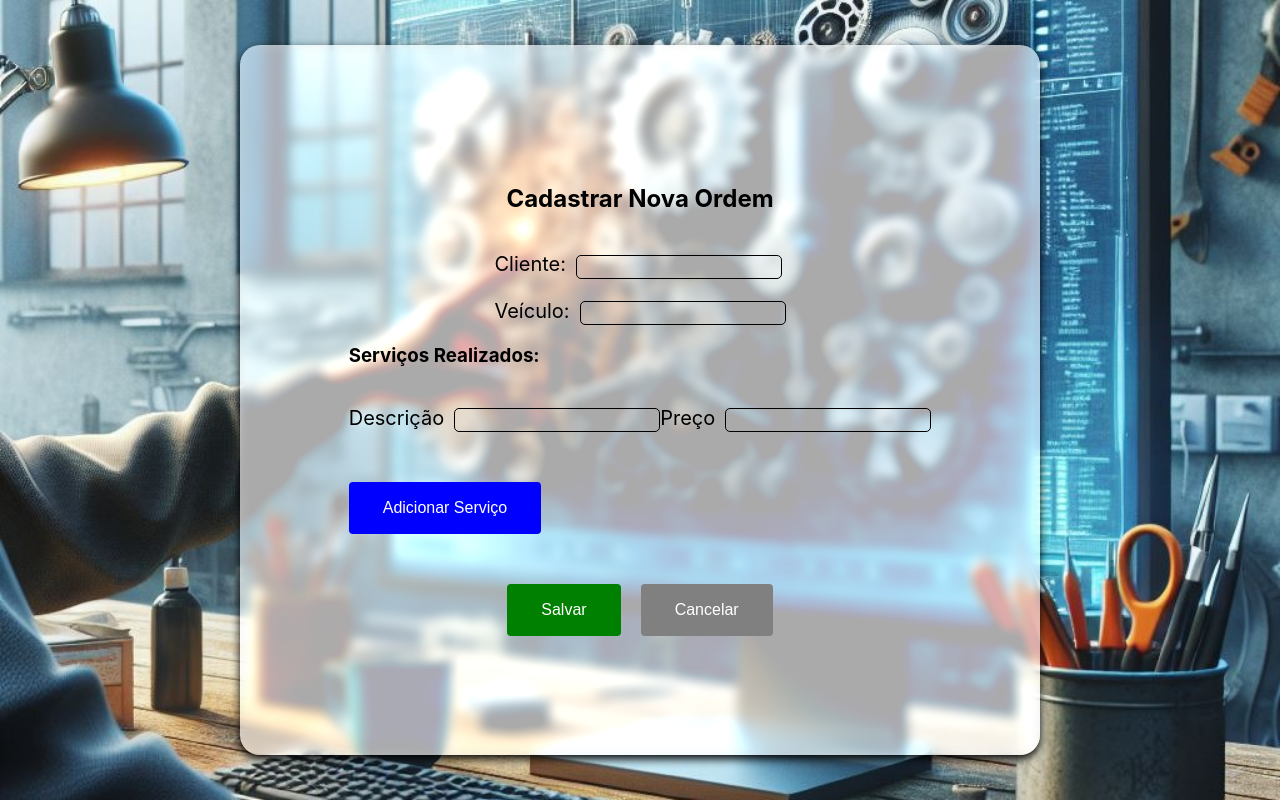
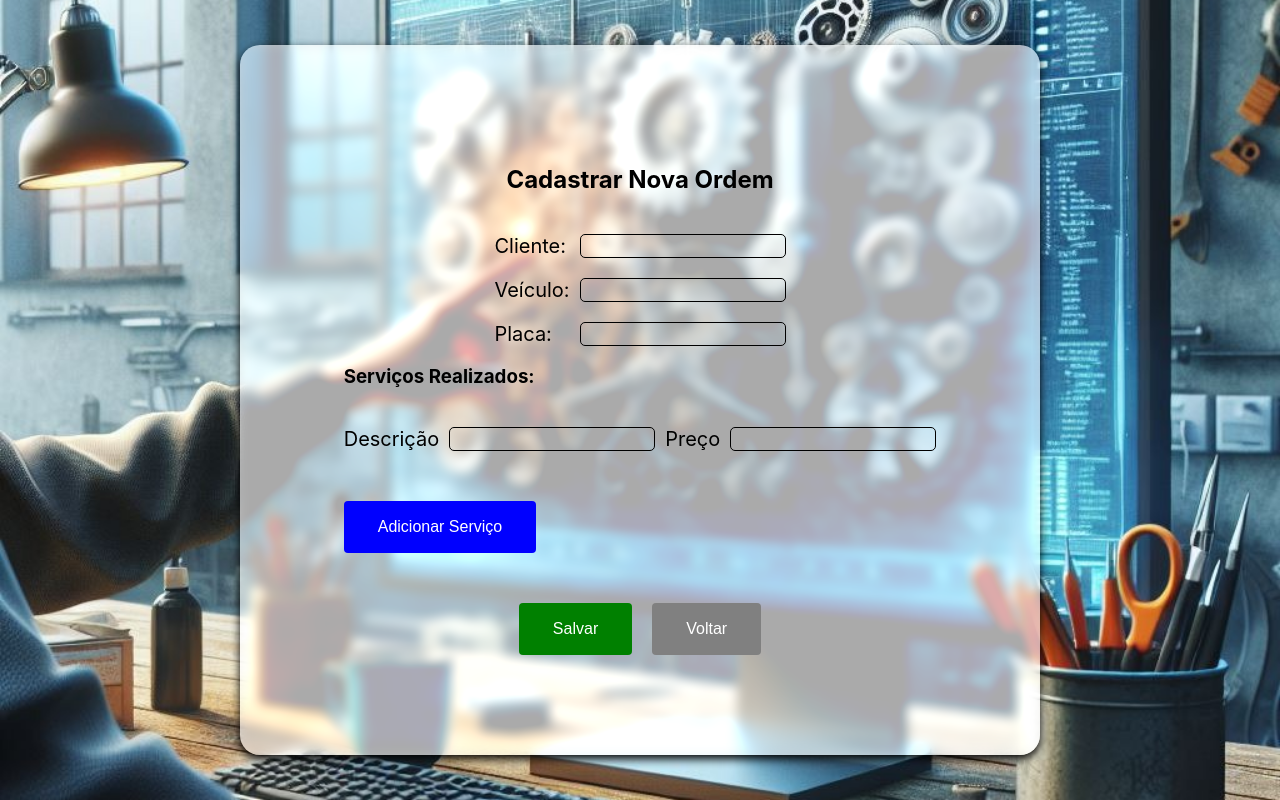
Before and after one commit to TalisDuarte007/gerenciador-ordem-servico-mecanica, a React (Create React App) app: page /cadastrar in a window 1280 px wide. Built offline with nearby package versions, Linux system fonts and the light colour scheme; no server answers; what pdfmake would draw is missing.

Commit message:
adicionei uma nova informacao ao criar uma nova ordem. agora precisa informar a placa do veiculo. tambem já adicionei o valor da placa em todos os componentes onde fazia sentido. tambem adicionei novas estilizações

```diff
--- a/src/assets/buscar/buscar.jsx
+++ b/src/assets/buscar/buscar.jsx
@@ -7,11 +7,11 @@ export default function SearchComponent(props) {
   const dadosDoDB = props.propDB;
   const [nome, setNome] = useState("");
   const [veiculo, setVeiculo] = useState("");
+  const [placa, setPlaca] = useState("");
   const [mes, setMes] = useState("");
   const [ano, setAno] = useState("");
   const [resultados, setResultados] = useState([]);
 
-  console.log(dadosDoDB);
 
   const handleSearch = () => {
     const resultadosFiltrados = dadosDoDB.filter((objeto) => {
@@ -21,6 +21,8 @@ export default function SearchComponent(props) {
           objeto.nome.toLowerCase().includes(nome.toLowerCase())) &&
         (veiculo === "" ||
           objeto.veiculo.toLowerCase().includes(veiculo.toLowerCase())) &&
+        (placa === "" ||
+          objeto.placa.toLowerCase().includes(veiculo.toLowerCase())) &&
         (mes === "" ||
           new Date(objeto.data).getMonth() + 1 === parseInt(mes)) &&
         (ano === "" || new Date(objeto.data).getFullYear() === parseInt(ano))
@@ -28,11 +30,11 @@ export default function SearchComponent(props) {
     });
     setResultados(resultadosFiltrados);
   };
-  console.log(resultados);
 
   return (
     <div className="content">
       <h2>Buscar Ordens</h2>
+      <form>
         <div className="label-box">
           <label htmlFor="nome">Nome:</label>
           <input
@@ -48,6 +50,15 @@ export default function SearchComponent(props) {
             type="text"
             value={veiculo}
             onChange={(e) => setVeiculo(e.target.value)}
+            className="input-box"
+          />
+        </div>
+        <div className="label-box">
+          <label htmlFor="placa">Placa:</label>
+          <input
+            type="text"
+            value={placa}
+            onChange={(e) => setPlaca(e.target.value)}
             className="input-box"
           />
         </div>
@@ -69,12 +80,14 @@ export default function SearchComponent(props) {
             className="input-box"
           />
         </div>
+      </form>
+
       <div className="buttons">
-        <button onClick={handleSearch} className="btn btn-pesquisar">
+        <button onClick={handleSearch} className="btn btn-salvar">
           Buscar
         </button>
         <button onClick={() => navigate("/")} className="btn btn-pesquisar">
-          Cancelar
+          Voltar
         </button>
       </div>
 
--- a/src/assets/cadastrar/cadastrar.css
+++ b/src/assets/cadastrar/cadastrar.css
@@ -17,6 +17,8 @@
 
 }
 .label-box{
+    display: flex;
+    justify-content: space-between;
     margin-top: 20px;
     span{
         font-size: 20px;
@@ -25,6 +27,7 @@
 .form-box--servicos{
     display: flex;
     flex-direction: row;
+    gap: 10px;
 }
 
 .input-box{
@@ -36,6 +39,7 @@
     margin-left: 10px;
 }
 .btn {
+    margin-top: 50px;
     border: 2px solid transparent;
     color: white;
     padding: 15px 32px;
@@ -57,7 +61,6 @@
 }
 
 .buttons{
-    margin-top: 50px;
     display: flex;
     flex-direction: row;
     gap: 20px;
@@ -70,7 +73,6 @@
     background-color: gray;
 }
 .btn-pesquisar{
-    margin-top: 50px;
     background-color: gray;
     color: black;
 }
--- a/src/assets/cadastrar/cadastrar.jsx
+++ b/src/assets/cadastrar/cadastrar.jsx
@@ -11,6 +11,7 @@ function CadastrarOrdem(props) {
   const [data, setData] = useState({
     nome: "",
     veiculo: "",
+    placa: "",
     data: new Date().toString(),
     lista_servicos: servicos,
   });
@@ -82,6 +83,18 @@ function CadastrarOrdem(props) {
             className="input-box"
           />
         </div>
+        <div className="label-box">
+          <label htmlFor="placa">
+            <span>Placa:</span>
+          </label>
+          <input
+            name="placa"
+            type="text"
+            value={data.placa}
+            onChange={handleChange}
+            className="input-box"
+          />
+        </div>
       </form>
       <div>
         <h3>Serviços Realizados:</h3>
@@ -109,8 +122,10 @@ function CadastrarOrdem(props) {
                 <input
                   className="input-box"
                   name={`preco`}
-                  type="number"
+                  type="text"
                   value={servico.preco}
+                  step="0.01"
+                  min="0.01"
                   onChange={(e) =>
                     handleChangeServico(index, "preco", e.target.value)
                   }
@@ -128,7 +143,7 @@ function CadastrarOrdem(props) {
           Salvar
         </button>
         <button onClick={() => navigate('/')} className="btn btn-cancelar">
-          Cancelar
+          Voltar
         </button>
       </div>
 
--- a/src/components/TabelaOrdens/index.jsx
+++ b/src/components/TabelaOrdens/index.jsx
@@ -25,6 +25,7 @@ export default function TabelaOrdens(props) {
           <tr>
             <th>Nome</th>
             <th>Carro</th>
+            <th>Placa</th>
             <th>Data</th>
             <th>PDF</th>
           </tr>
@@ -34,6 +35,7 @@ export default function TabelaOrdens(props) {
             <tr key={item.data}>
               <td>{item.nome}</td>
               <td>{item.veiculo}</td>
+              <td>{item.placa}</td>
               <td>{new Date(item.data).getDate()}/
                   {new Date(item.data).getMonth() + 1}/
                   {new Date(item.data).getFullYear()}
```
Lines whose indentation alone changed are shown as unchanged.
